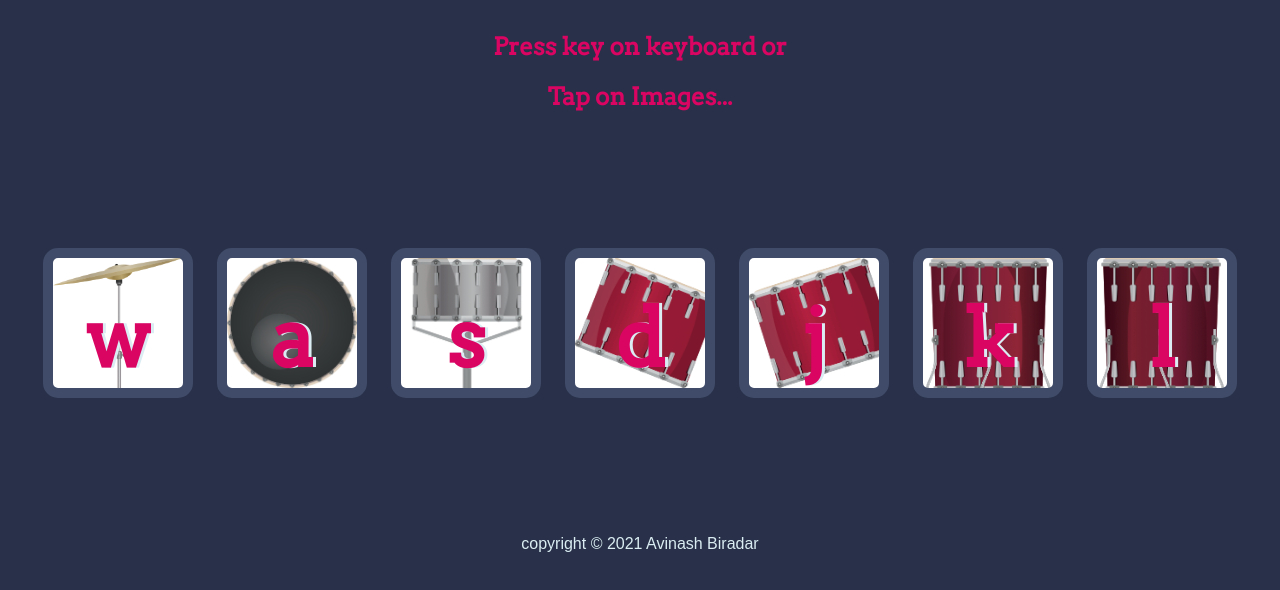
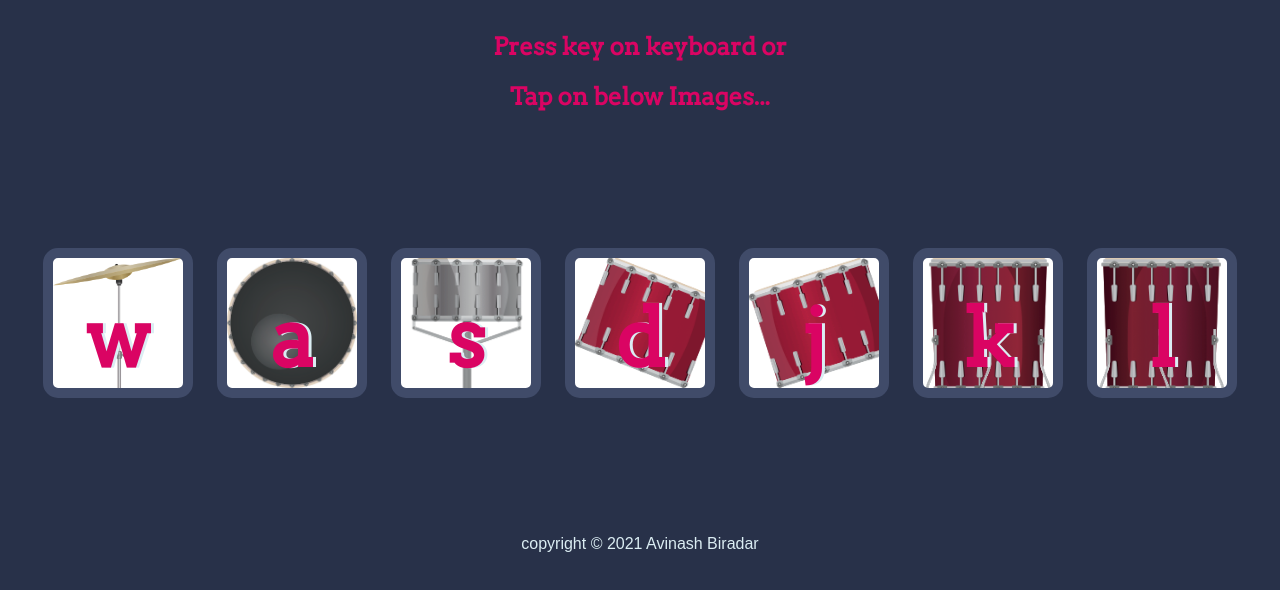
Before and after one commit to avibiradar100/Drum_kit_website, a plain HTML site: page index.html in a window 1280 px wide. Shown: the part 174-764 px from the top of the page. Drawn offline with Linux system fonts and the light colour scheme.

Commit message:
Update index.html

```diff
--- a/index.html
+++ b/index.html
@@ -13,7 +13,7 @@
 
   <h1 id="title">Drum 🥁 Kit</h1>
   <h2 id="pc">Press key on keyboard  or</h2>
-  <h2 id="mobile">Tap on Images...</h2>
+  <h2 id="mobile">Tap on below Images...</h2>
   <div class="set">
     <button class="w drum">w</button>
     <button class="a drum">a</button>
```
